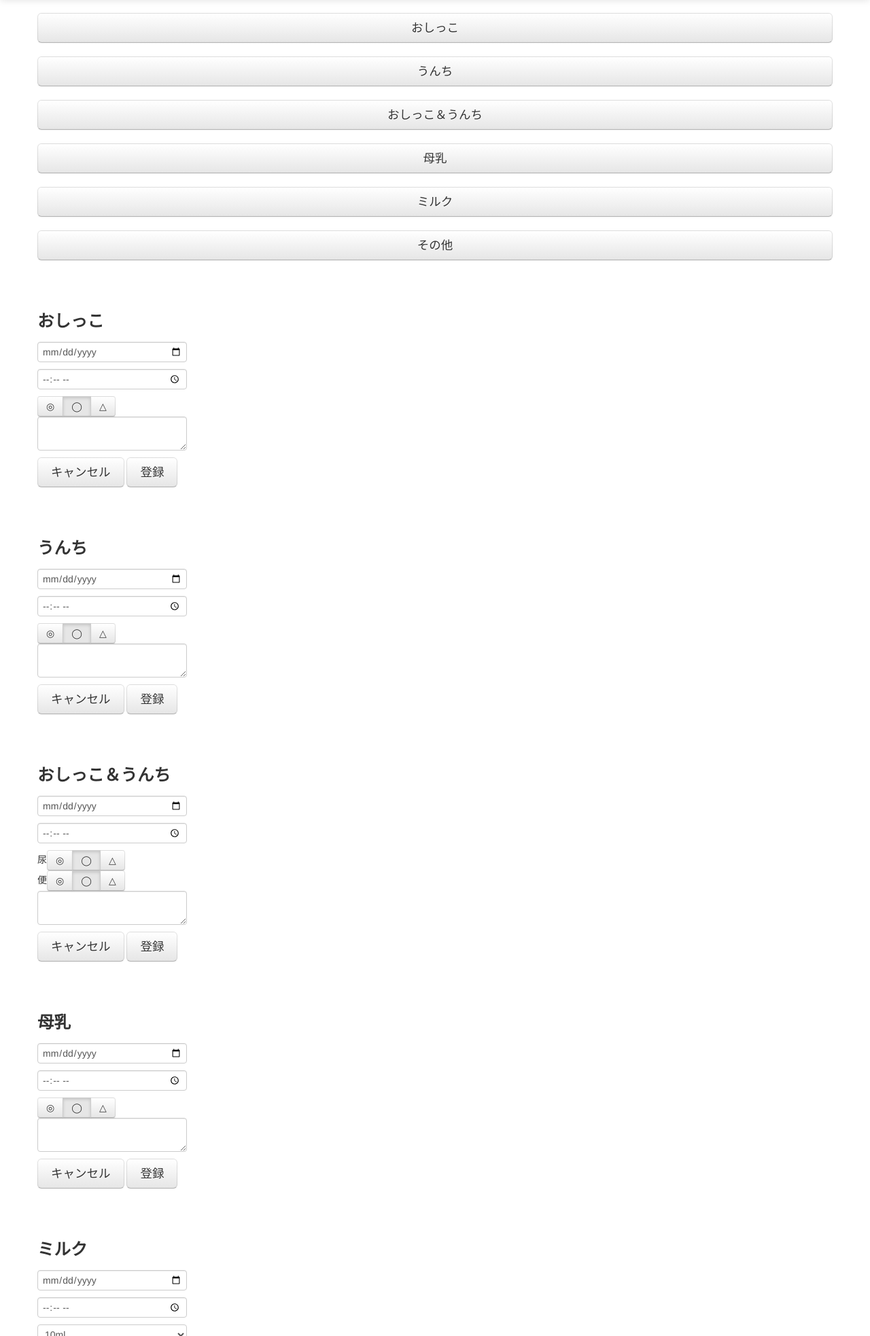
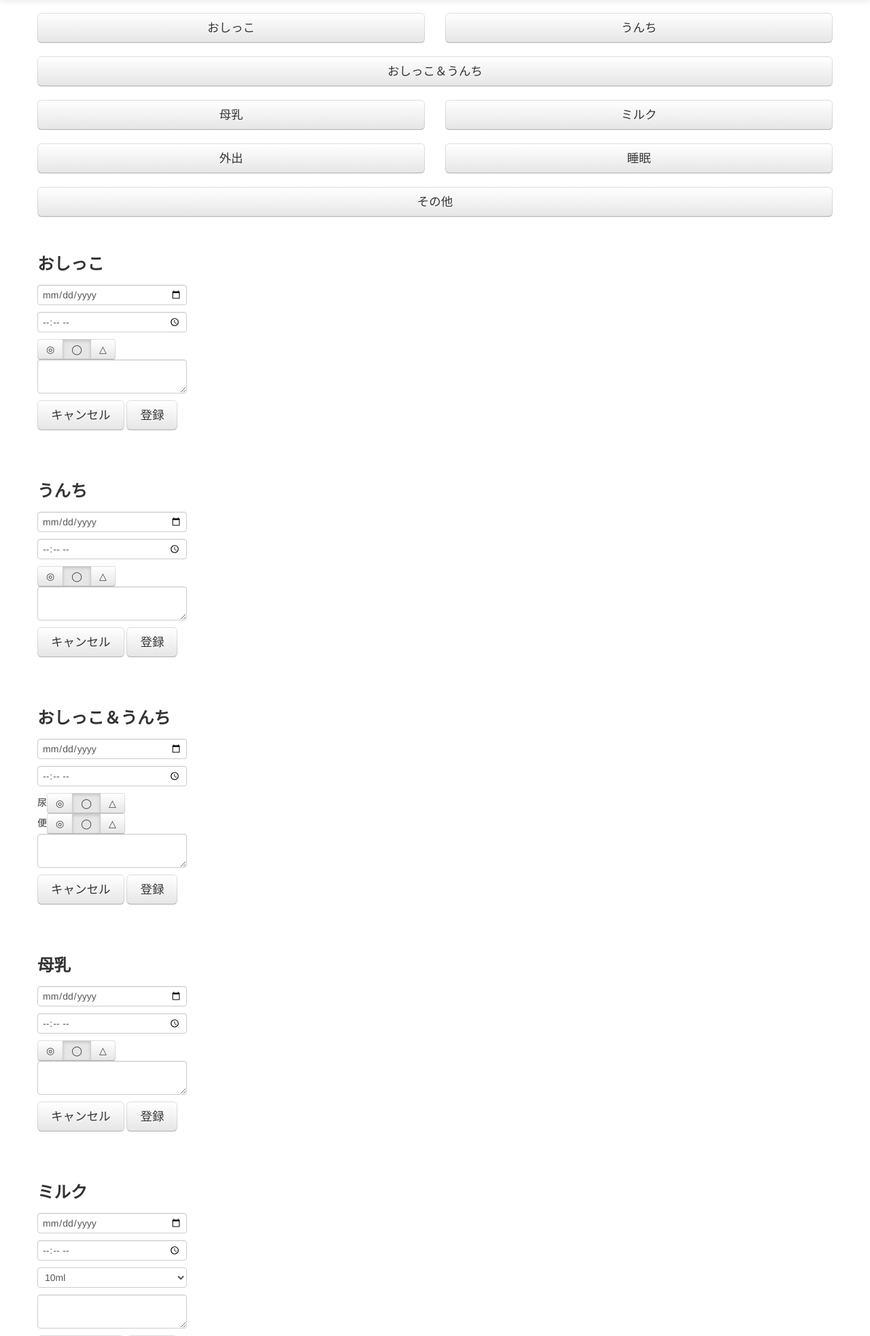
Before and after one commit to oho-sugu/babymanagementsystem, a Django app: template oho-bms/template/index.html in a window 1280 px wide. Shown: the part 41-2007 px from the top of the page at 68% size. Run offline with Django 3.2, Linux system fonts and the light colour scheme; the template is opened without the code that fills it, so the values that code supplies are empty; some libraries are stand-ins or nearby versions.

Commit message:
Add new EventType out and sleep

```diff
--- a/oho-bms/main.py
+++ b/oho-bms/main.py
@@ -27,6 +27,9 @@ class BabyEvent(db.Model):
             'bath': '沐浴',
             'out': '外出',
             'other': '他',
+            'return': '帰宅',
+            'onset': '入眠',
+            'wake': '起床',
         }
 
     def getValueString(self):
--- a/oho-bms/template/index.html
+++ b/oho-bms/template/index.html
@@ -1,13 +1,43 @@
 {% include 'header.html' %}
 
-<div class="row-fluid">
+<div class="container">
+<div class="row">
+<div class="span6">
+    <a href="#pee" class="btn btn-large btn-block" type="button">おしっこ</a>
+</div>
+<div class="span6">
+    <a href="#boo" class="btn btn-large btn-block" type="button">うんち</a>
+</div>
+</div>
+<br/>
+<div class="row">
 <div class="span12">
-    <a href="#pee" class="btn btn-large btn-block" type="button">おしっこ</a><br>
-    <a href="#boo" class="btn btn-large btn-block" type="button">うんち</a><br>
-    <a href="#peeboo" class="btn btn-large btn-block" type="button">おしっこ＆うんち</a><br>
-    <a href="#milk" class="btn btn-large btn-block" type="button">母乳</a><br>
-    <a href="#formula" class="btn btn-large btn-block" type="button">ミルク</a><br>
-    <a href="#other" class="btn btn-large btn-block" type="button">その他</a><br>
+    <a href="#peeboo" class="btn btn-large btn-block" type="button">おしっこ＆うんち</a>
+</div>
+</div>
+<br/>
+<div class="row">
+<div class="span6">
+    <a href="#milk" class="btn btn-large btn-block" type="button">母乳</a>
+</div>
+<div class="span6">
+    <a href="#formula" class="btn btn-large btn-block" type="button">ミルク</a>
+</div>
+</div>
+<br/>
+<div class="row">
+<div class="span6">
+    <a href="#out" class="btn btn-large btn-block" type="button">外出</a>
+</div>
+<div class="span6">
+    <a href="#sleep" class="btn btn-large btn-block" type="button">睡眠</a>
+</div>
+</div>
+<br/>
+<div class="row">
+<div class="span12">
+    <a href="#other" class="btn btn-large btn-block" type="button">その他</a>
+</div>
 </div>
 </div>
 
@@ -139,6 +169,44 @@
     <input class="btn btn-large" type="submit" value="登録">
 </form>
 
+<a name="out"></a>
+<br><br>
+<h3>外出</h3>
+<form method="POST" action="/save">
+    <input type="hidden" name="type" value="other">
+    <input type="date" name="date" value="{{ nowdate }}"><br>
+    <input type="time" name="time" value="{{ nowtime }}"><br>
+    <div class="btn-group outbtn" data-toggle="buttons-radio">
+        <button type="button" class="btn active" name="desc" value="out">外出</button>
+        <button type="button" class="btn" name="desc" value="return">帰宅</button>
+    </div>
+    <input type="hidden" id="outbtn" name="desc" value="out">
+    <br>
+    <textarea name="memo"></textarea>
+    <br>
+    <a href="/" class="btn btn-large" type="button">キャンセル</a>
+    <input class="btn btn-large" type="submit" value="登録">
+</form>
+
+<a name="sleep"></a>
+<br><br>
+<h3>睡眠</h3>
+<form method="POST" action="/save">
+    <input type="hidden" name="type" value="other">
+    <input type="date" name="date" value="{{ nowdate }}"><br>
+    <input type="time" name="time" value="{{ nowtime }}"><br>
+    <div class="btn-group slpbtn" data-toggle="buttons-radio">
+        <button type="button" class="btn active" name="desc" value="onset">入眠</button>
+        <button type="button" class="btn" name="desc" value="wake">起床</button>
+    </div>
+    <input type="hidden" id="slpbtn" name="desc" value="onset">
+    <br>
+    <textarea name="memo"></textarea>
+    <br>
+    <a href="/" class="btn btn-large" type="button">キャンセル</a>
+    <input class="btn btn-large" type="submit" value="登録">
+</form>
+
 <a name="other"></a>
 <br><br>
 <h3>その他</h3>
@@ -150,10 +218,9 @@
         <button type="button" class="btn" name="desc" value="split">吐戻</button>
         <button type="button" class="btn" name="desc" value="cloth">着替</button>
         <button type="button" class="btn" name="desc" value="bath">沐浴</button>
-        <button type="button" class="btn" name="desc" value="out">外出</button>
-        <button type="button" class="btn" name="desc" value="other">他</button>
+        <button type="button" class="btn active" name="desc" value="other">他</button>
     </div>
-    <input type="hidden" id="othbtn" name="desc" value="">
+    <input type="hidden" id="othbtn" name="desc" value="other">
     <br>
     <textarea name="memo"></textarea>
     <br>
@@ -180,6 +247,12 @@
     $(".milkbtn .btn").click(function() {
         $("#milkbtn").val($(this).attr('value'));
     });
+    $(".outbtn .btn").click(function() {
+        $("#outbtn").val($(this).attr('value'));
+    });
+    $(".slpbtn .btn").click(function() {
+        $("#slpbtn").val($(this).attr('value'));
+    });
     $(".othbtn .btn").click(function() {
         $("#othbtn").val($(this).attr('value'));
     });
```
